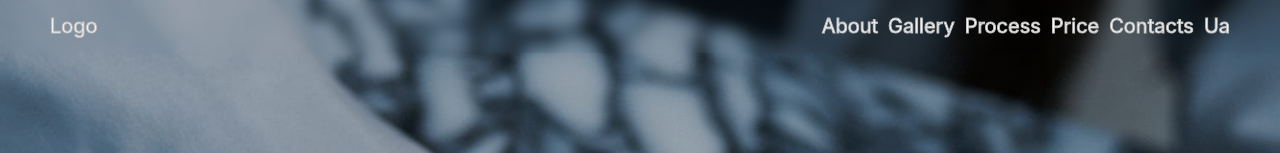
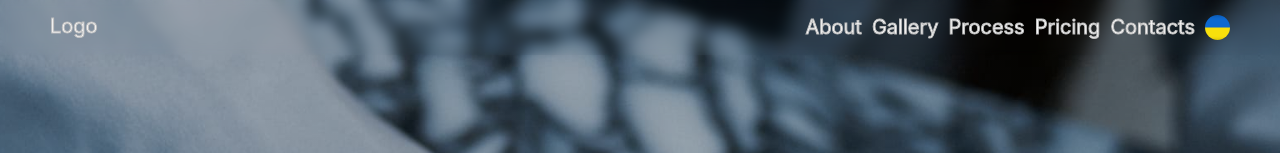
Before and after one commit to roma-cwby/photo, a React (Create React App) app: page / in a window 1280 px wide. Shown: the top 153 px of the page. Built offline with nearby package versions, Linux system fonts and the light colour scheme; the HTML template or start-up script is replaced by a standard one.

Commit message:
language flags

```diff
--- a/src/components/Header/Header.jsx
+++ b/src/components/Header/Header.jsx
@@ -1,9 +1,10 @@
 import { StyledHeader } from './Header.styled';
 import { MobileNav } from '../MobileNav/MobileNav';
 import { useRef } from 'react';
-// import { useEffect } from 'react';
 import { getLanguage, setLanguage } from '../../helpers/localStorage';
 import { getText } from '../../helpers/languages';
+import ukFlag from '../../img/uk.jpg';
+import uaFlag from '../../img/ua.jpg';
 
 export const Header = () => {
   const mobMenuRef = useRef();
@@ -40,15 +41,18 @@ export const Header = () => {
           <a href="#process" className="header__link">
             {getText('process')}
           </a>
-          <a href="/" className="header__link">
+          <a href="#pricing" className="header__link">
             {getText('price')}
           </a>
           <a href="/" className="header__link">
             {getText('contacts')}
           </a>
-          <button onClick={changeLanguage} className="header__language-btn" type="submit">
-            {lang === 'en' ? 'Ua' : 'En'}
-          </button>
+          <button
+            onClick={changeLanguage}
+            className="header__language-btn"
+            type="submit"
+            style={{ backgroundImage: `url(${lang === 'en' ? uaFlag : ukFlag})` }}
+          ></button>
         </nav>
         <button
           ref={btnRef}
--- a/src/components/Header/Header.styled.js
+++ b/src/components/Header/Header.styled.js
@@ -33,7 +33,8 @@ export const StyledHeader = styled.header`
   }
 
   .header__nav {
-    display: block;
+    display: flex;
+    align-items: center;
 
     @media (max-width: 768px) {
       display: none;
@@ -59,17 +60,18 @@ export const StyledHeader = styled.header`
   } */
 
   .header__language-btn {
-    color: var(--header-link-color);
+    width: 25px;
+    height: 25px;
 
-    transition: color var(--transition);
+    border-radius: 50%;
 
-    background-color: transparent;
-    -webkit-text-stroke: 1px silver;
+    background-position: center;
+    background-repeat: no-repeat;
+    background-size: cover;
 
     &:hover,
     &:focus {
-      color: var(--accent-color);
-      -webkit-text-stroke: 0;
+      cursor: pointer;
     }
   }
 
--- a/src/components/MobileNav/MobileNav.jsx
+++ b/src/components/MobileNav/MobileNav.jsx
@@ -1,5 +1,7 @@
 import { MobileNavWrap } from './MobileNav.styled';
 import { getText } from '../../helpers/languages';
+import ukFlag from '../../img/uk.jpg';
+import uaFlag from '../../img/ua.jpg';
 
 export const MobileNav = ({ menuRef, lan, changeLan, close }) => {
   return (
@@ -15,15 +17,18 @@ export const MobileNav = ({ menuRef, lan, changeLan, close }) => {
           <a onClick={close} href="#process" className="header__link">
             {getText('process')}
           </a>
-          <a onClick={close} href="/" className="header__link">
+          <a onClick={close} href="#pricing" className="header__link">
             {getText('price')}
           </a>
           <a onClick={close} href="/" className="header__link">
             {getText('contacts')}
           </a>
-          <button onClick={changeLan} className="header__language-btn" type="submit">
-            {lan === 'en' ? 'Ua' : 'En'}
-          </button>
+          <button
+            onClick={changeLan}
+            className="header__language-btn"
+            type="submit"
+            style={{ backgroundImage: `url(${lan === 'en' ? uaFlag : ukFlag})` }}
+          ></button>
         </nav>
       </div>
     </MobileNavWrap>
--- a/src/components/Pricing/Pricing.jsx
+++ b/src/components/Pricing/Pricing.jsx
@@ -7,7 +7,7 @@ import { BsFillClipboardCheckFill } from 'react-icons/bs';
 
 export const Pricing = () => {
   return (
-    <PricingSection>
+    <PricingSection id="pricing">
       <div className="container pricing__container">
         <h2>{getText('pricingTitle')}</h2>
         <ul>
--- a/src/helpers/languages.js
+++ b/src/helpers/languages.js
@@ -14,8 +14,8 @@ const text = {
     ua: 'Процес',
   },
   price: {
-    en: 'Price',
-    ua: 'Ціна',
+    en: 'Pricing',
+    ua: 'Ціни',
   },
   contacts: {
     en: 'Contacts',
```
Also changed, not shown: src/img/ua.jpg (added), src/img/uk.jpg (added).
